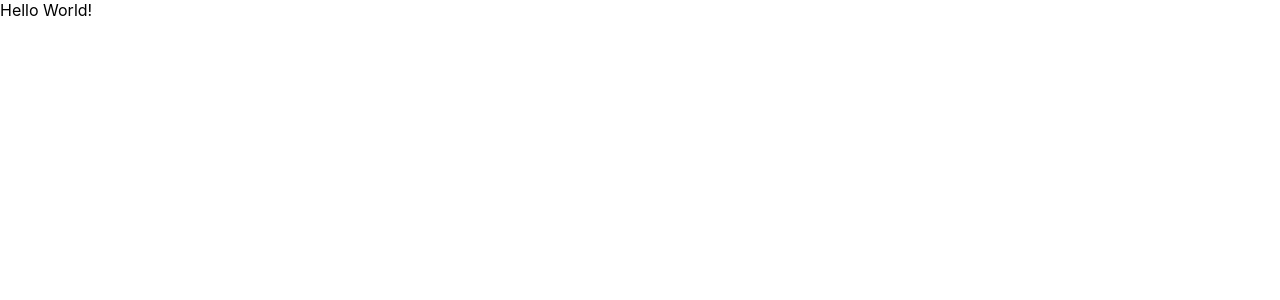
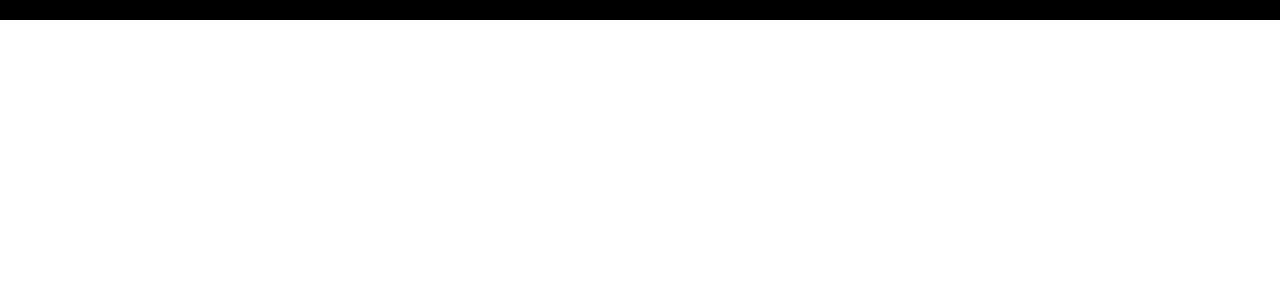
Before and after one commit to lucasrmagalhaes/restaurants_search-react, a React (Create React App) app in the folder restaurants-search/: page / in a window 1280 px wide. Shown: the top 300 px of the page. Built offline with nearby package versions, Linux system fonts and the light colour scheme.

Commit message:
Background alterado

```diff
--- a/restaurants-search/src/App.js
+++ b/restaurants-search/src/App.js
@@ -1,9 +1,15 @@
 import React from 'react';
+import { ThemeProvider } from 'styled-components';
 
+import theme from './theme';
 import Home from './pages/Home';
 
 function App() {
-  return <Home />;
+  return (
+    <ThemeProvider theme={theme}>
+      <Home />
+    </ThemeProvider>
+  );
 }
 
 export default App;
--- a/restaurants-search/src/pages/Home/index.jsx
+++ b/restaurants-search/src/pages/Home/index.jsx
@@ -1,5 +1,7 @@
 import React from 'react';
 
-const Home = () => <div>Hello World!</div>;
+import { Container } from './styles';
+
+const Home = () => <Container>Hello World!</Container>;
 
 export default Home;
--- /dev/null
+++ b/restaurants-search/src/pages/Home/styles.js
@@ -0,0 +1,5 @@
+import styled from 'styled-components';
+
+export const Container = styled.div`
+    background-color: black;
+`;
```
Also changed, not shown: 1 other file (tests, documents, lock files or other folders).
